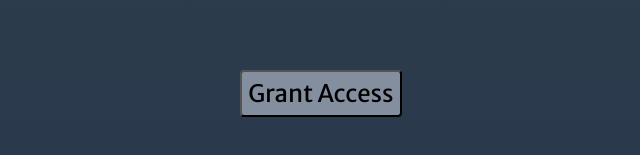
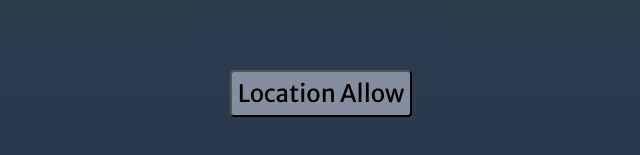
Before and after one commit to CoderMasterVishal/Weather-WebApp, a plain HTML site: page Weather WebApp/index.html in a window 1280 px wide. Shown: the part 193-348 px from the top of the page, without its empty margins (319-959 px from the left). Drawn offline with Linux system fonts and the light colour scheme.

Commit message:
Add files via upload

```diff
--- a/Weather WebApp/index.html
+++ b/Weather WebApp/index.html
@@ -19,7 +19,7 @@
           </div>
 
           <div class=" sub container grant-location-container">
-               <button class="bto" data-grantAccess>Grant Access</button>
+               <button class="bto" data-grantAccess>Location Allow</button>
           </div>
 
 
```
